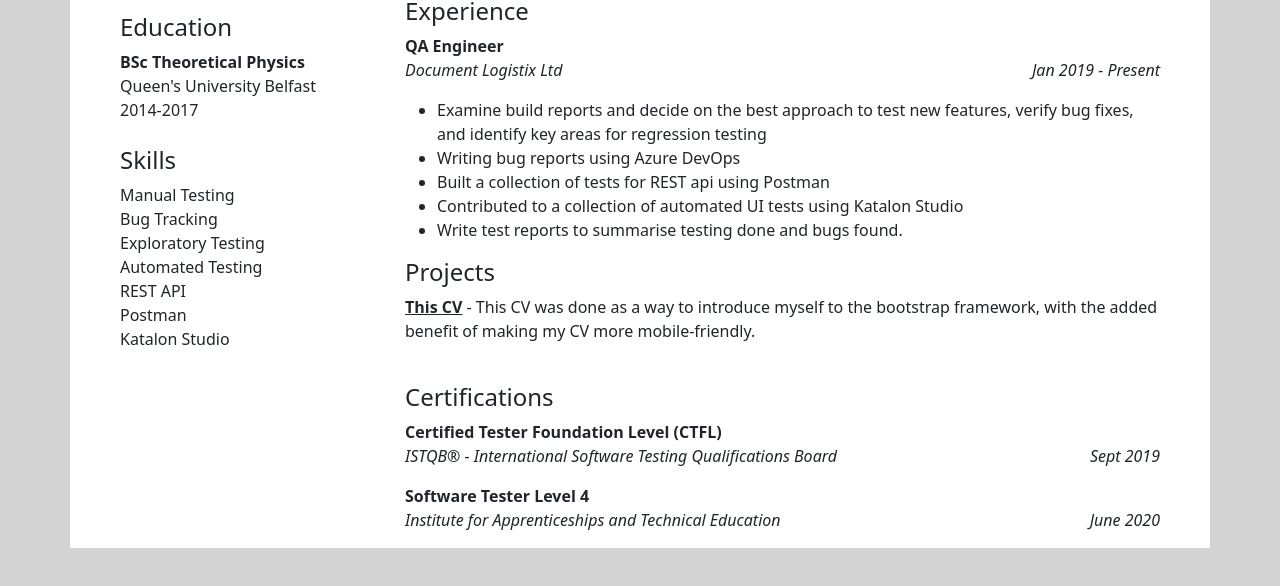
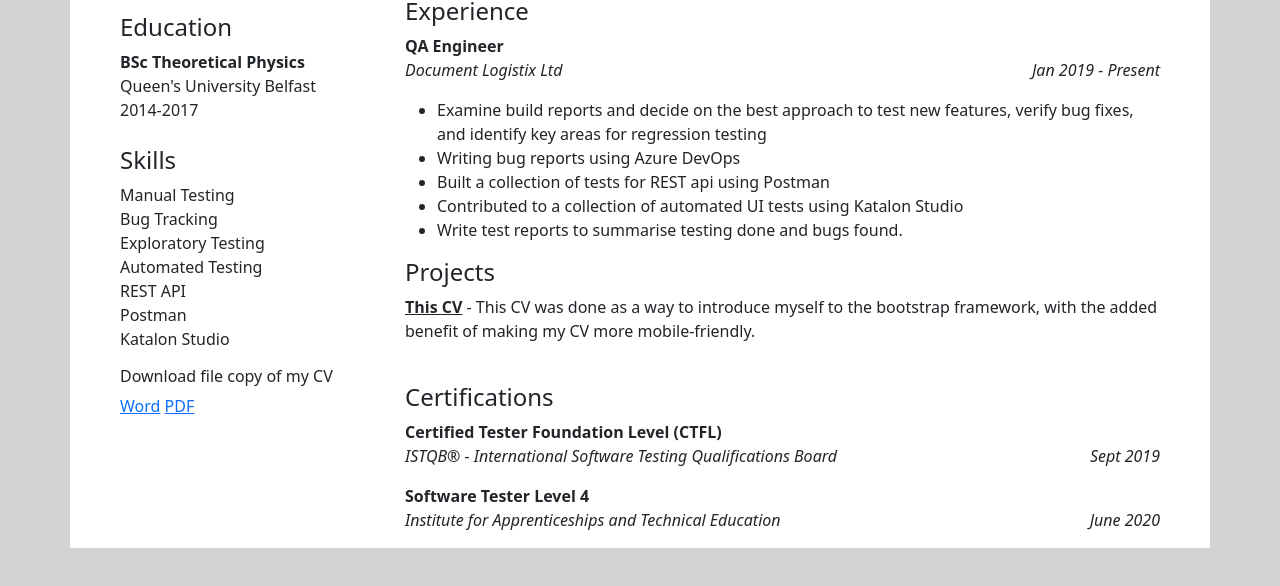
Before and after one commit to sampeas/my-bootstrap-cv, a plain HTML site: page cv.html in a window 1280 px wide. Shown: the part 334-920 px from the top of the page. Drawn offline with nearby package versions, Linux system fonts and the light colour scheme.

Commit message:
Added file downloads
added links for downloading a word or pdf version of the CV

```diff
--- a/cv.html
+++ b/cv.html
@@ -45,6 +45,12 @@
             <li>Postman</li>
             <li>Katalon Studio</li>
           </ul>
+        </section>
+
+        <section>
+          <h6>Download file copy of my CV</h6>
+          <a href="/Download Files/Samuel_Peasnall_CV.docx" download>Word</a>
+          <a href="/Download Files/Samuel_Peasnall_CV.pdf" download>PDF</a>
       </div>
       <div class="col-sm-9" style="padding-right:50px; padding-left:50px">
         <section>
```
Also changed, not shown: 2 other files.
